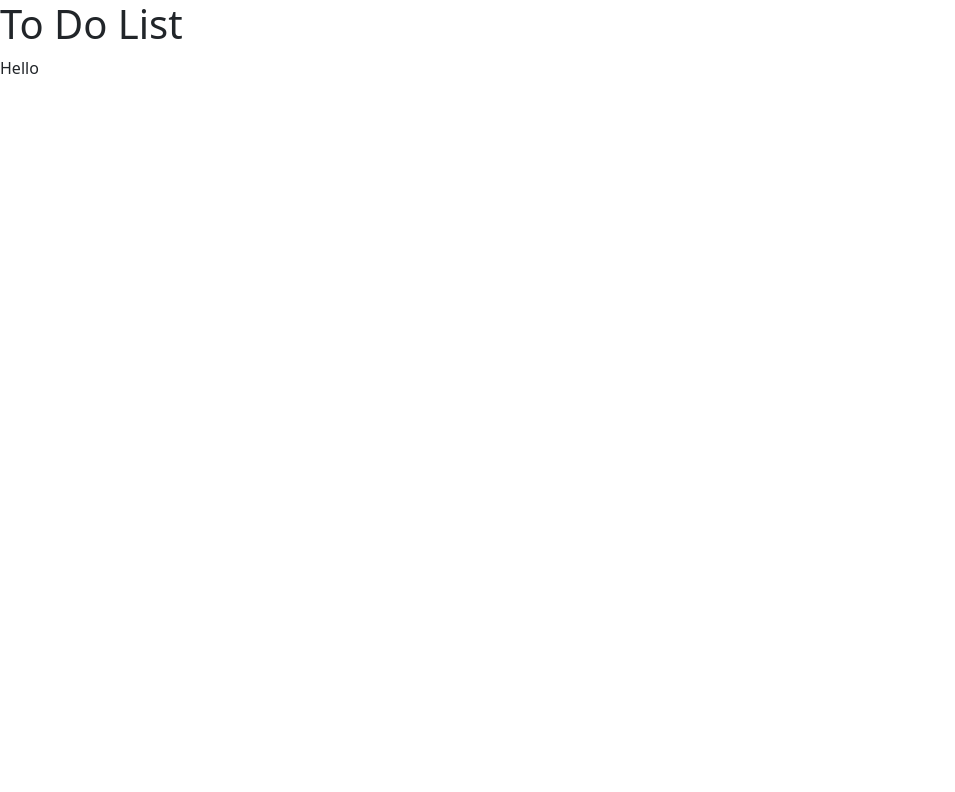
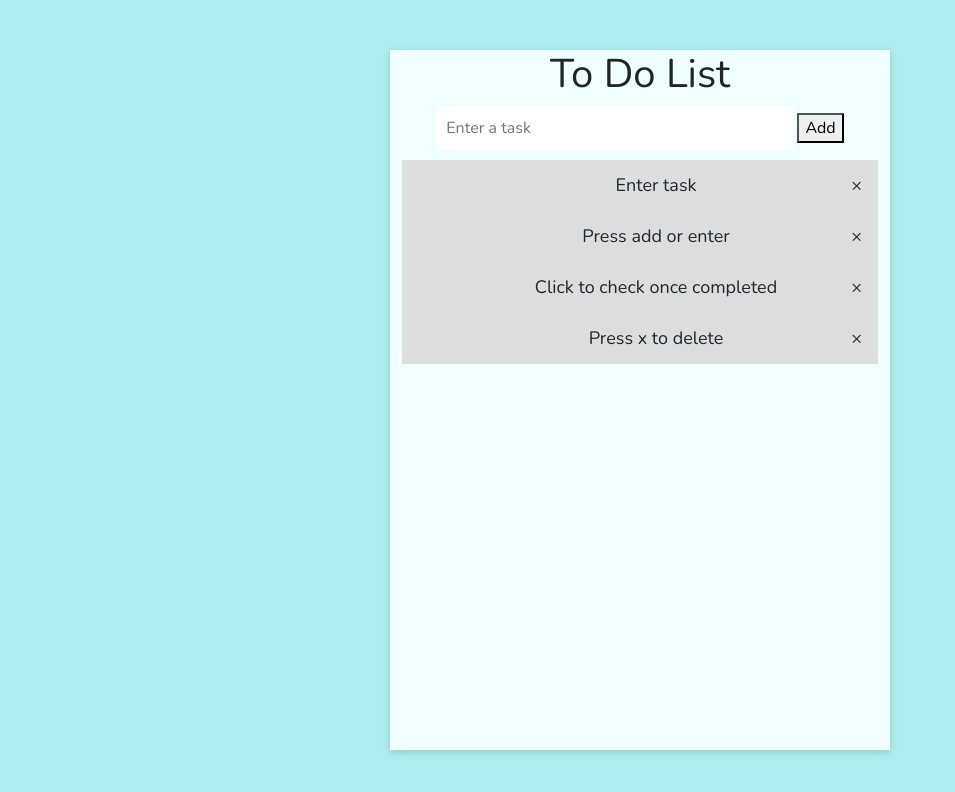
Before and after one commit to exile1217/ToDoList, a plain HTML site: page index.html in a window 1280 px wide. Shown: the whole page, without its empty margins (0-955 px from the left). Drawn offline with nearby package versions, Linux system fonts and the light colour scheme.

Commit message:
Add files via upload

```diff
--- a/index.html
+++ b/index.html
@@ -1,27 +1,32 @@
-<!doctype html>
+<!DOCTYPE html>
 <html lang="en">
   <head>
     <meta charset="utf-8">
     <meta name="viewport" content="width=device-width, initial-scale=1">
     <link href="https://cdn.jsdelivr.net/npm/bootstrap@5.1.3/dist/css/bootstrap.min.css" rel="stylesheet" integrity="sha384-1BmE4kWBq78iYhFldvKuhfTAU6auU8tT94WrHftjDbrCEXSU1oBoqyl2QvZ6jIW3" crossorigin="anonymous">
-
-    <title>To-Do List</title>
+    <link rel="stylesheet" href="style.css">
+    <title>To Do List</title>
 
   </head>
   <body>
 
+<div class="container">
 
+  <h1> To Do List </h1>
+  <input type="text" id="input" placeholder="Enter a task">
+  <button type="button" id="button" onclick="addNewElement()">Add</button>
 
-<h1> To Do List
-  </h1>
-<p> Hello </p>
+  <ul id="list" class="checked">
+    <li > Enter task</li>
+    <li>  Press add or enter</li>
+    <li>  Click to check once completed </li>
+    <li>  Press x to delete </li>
+  </ul>
 
+</div>
 
+    <script src="https://cdn.jsdelivr.net/npm/bootstrap@5.1.3/dist/js/bootstrap.bundle.min.js" integrity="sha384-ka7Sk0Gln4gmtz2MlQnikT1wXgYsOg+OMhuP+IlRH9sENBO0LRn5q+8nbTov4+1p" crossorigin="anonymous"></script>
+  <script src="script.js"></script>
 
-
-
-
-    <script src="https://cdn.jsdelivr.net/npm/bootstrap@5.1.3/dist/js/bootstrap.bundle.min.js" integrity="sha384-ka7Sk0Gln4gmtz2MlQnikT1wXgYsOg+OMhuP+IlRH9sENBO0LRn5q+8nbTov4+1p" crossorigin="anonymous">
-    </script>
-    </body>
-</html>
+  </body>
+  </html>
--- /dev/null
+++ b/script.js
@@ -0,0 +1,58 @@
+function addNewElement() {
+    var li = document.createElement("li");
+    var inputValue = document.getElementById("input").value;
+    var t = document.createTextNode(inputValue);
+    li.appendChild(t);
+    if (inputValue === '') {
+      alert("Please Enter a Task");
+    } else {
+      document.getElementById("list").appendChild(li);
+    }
+    document.getElementById("input").value = "";
+    var span = document.createElement("SPAN");
+    var txt = document.createTextNode("\u00D7");
+    span.className = "close";
+    span.appendChild(txt);
+    li.appendChild(span);
+
+    for (i = 0; i < close.length; i++) {
+      close[i].onclick = function() {
+        var div = this.parentElement;
+        div.style.display = "none";
+      }
+    }
+  }
+
+  var myNodelist = document.getElementsByTagName("LI");
+var i;
+for (i = 0; i < myNodelist.length; i++) {
+  var span = document.createElement("SPAN");
+  var txt = document.createTextNode("\u00D7");
+  span.className = "close";
+  span.appendChild(txt);
+  myNodelist[i].appendChild(span);
+}
+
+var close = document.getElementsByClassName("close");
+var i;
+for (i = 0; i < close.length; i++) {
+  close[i].onclick = function() {
+    var div = this.parentElement;
+    div.style.display = "none";
+  }
+}
+
+var list = document.querySelector('ul');
+list.addEventListener('click', function(ev) {
+  if (ev.target.tagName === 'LI') {
+    ev.target.classList.toggle('checked');
+  }
+}, false);
+
+var input = document.getElementById("input");
+input.addEventListener("keypress", function(event) {
+  if (event.key === "Enter") {
+    event.preventDefault();
+    document.getElementById("button").click();
+  }
+});
--- /dev/null
+++ b/style.css
@@ -0,0 +1,81 @@
+@import url('https://fonts.googleapis.com/css?family=Nunito&display=swap');
+body{
+    background-color:paleturquoise      ;
+}
+
+.container{
+    position:absolute;
+    left: 50%;
+    top: 50%;
+    transform: translate(-50%,-50%);
+    background-color: #fafafa;
+    box-shadow: 0 2px 8px rgba(0,0,0,.16);
+    width: 500px;
+    height: 700px;
+    text-align: center;
+    font-family: 'Nunito',sans-serif;
+    background-color:azure;
+}
+
+button:hover{
+    background-color:skyblue;
+}
+
+ul{
+    margin:0;
+    padding:0;
+}
+
+ul li {
+    cursor: pointer;
+    position: relative;
+    padding: 12px 8px 12px 40px;
+    list-style-type: none;
+    background:#ddd;
+    font-size: 18px;
+    top:10px;
+  }
+
+
+ul li:hover {
+  background: #ddd;
+}
+
+ul li.checked {
+    background: green;
+    color: #fff;
+
+  }
+
+  ul li.checked::before {
+    content: '';
+    position: absolute;
+    border-color: #fff;
+    border-style: solid;
+    border-width: 0 2px 2px 0;
+    top: 10px;
+    left: 16px;
+    transform: rotate(45deg);
+    height: 15px;
+    width: 7px;
+  }
+
+  .close:hover {
+    background-color: #f44336;
+}
+
+input {
+    margin: 0;
+    border:none;
+    border-radius: 0;
+    width: 75%;
+    padding: 10px;
+    font-size: 16px;
+  }
+
+  .close {
+    position: absolute;
+    right: 0;
+    top: 0;
+    padding: 12px 16px 12px 16px;
+  }
```
